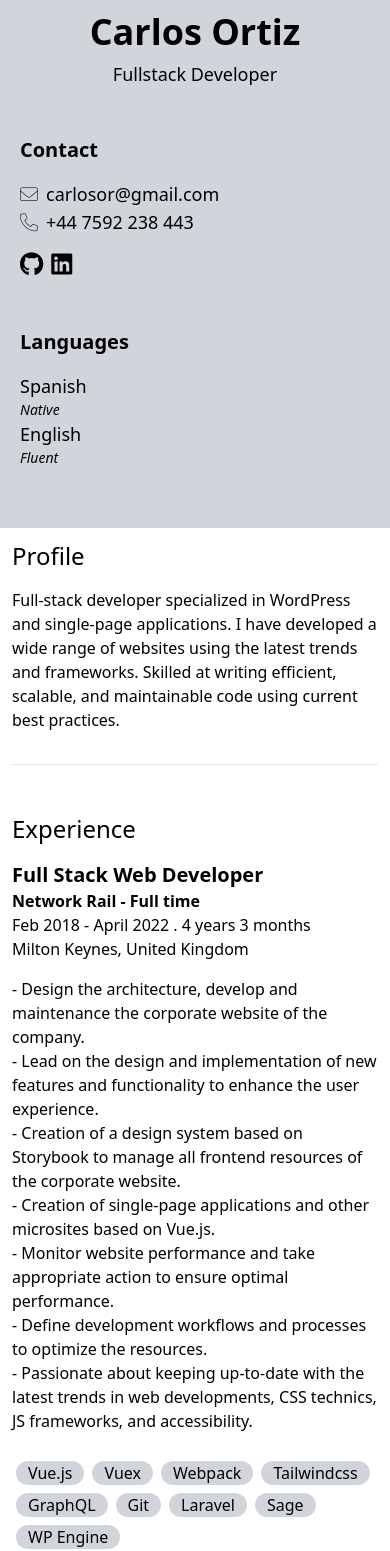
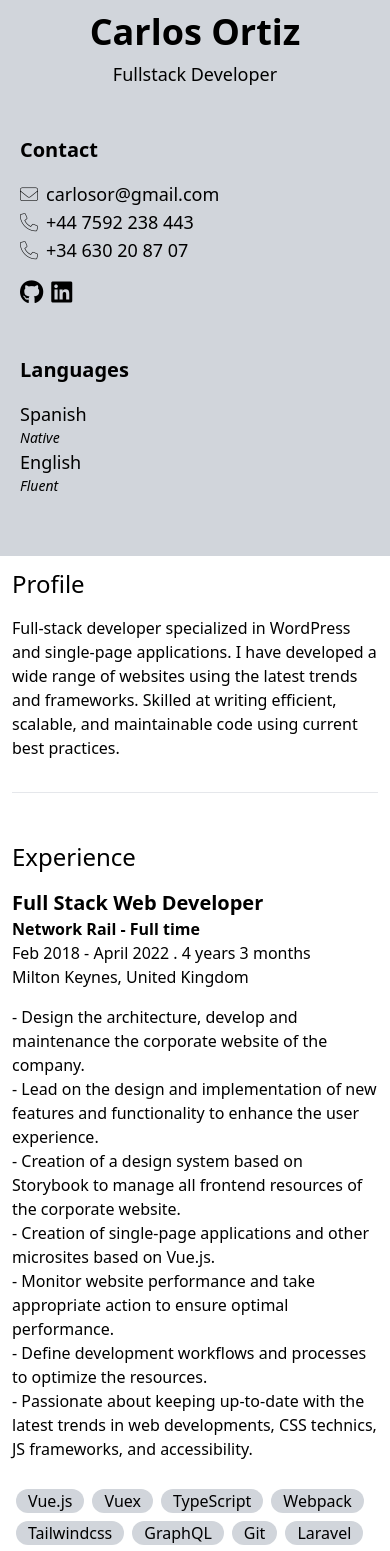
Before and after one commit to DuffmanCC/web-cv, a Vue app: page / in a window 390 px wide. Shown: the top 1551 px of the page. Built offline with nearby package versions, Linux system fonts and the light colour scheme; the HTML template or start-up script is replaced by a standard one.

Commit message:
add spanish phone

```diff
--- a/src/App.vue
+++ b/src/App.vue
@@ -22,6 +22,12 @@
             <span class="cursor-pointer font-icon icon-phone mr-2"></span>
 
             <a href="tel:+44 7592 238 443">+44 7592 238 443</a>
+          </div>
+
+          <div>
+            <span class="cursor-pointer font-icon icon-phone mr-2"></span>
+
+            <a href="tel:+44 7592 238 443">+34 630 20 87 07</a>
           </div>
 
           <div class="text-2xl my-3">
@@ -92,7 +98,7 @@
             <div class="mb-6 flex flex-wrap">
               <span
                 class="rounded-xl bg-gray-300 px-3 mx-1 my-1"
-                v-for="skill in ['Vue.js', 'Vuex', 'Webpack', 'Tailwindcss', 'GraphQL',  'Git', 'Laravel', 'Sage', 'WP Engine']"
+                v-for="skill in ['Vue.js', 'Vuex', 'TypeScript', 'Webpack', 'Tailwindcss', 'GraphQL',  'Git', 'Laravel', 'Sage', 'WP Engine']"
                 :key="skill"
               >{{ skill }}</span>
             </div>
```
